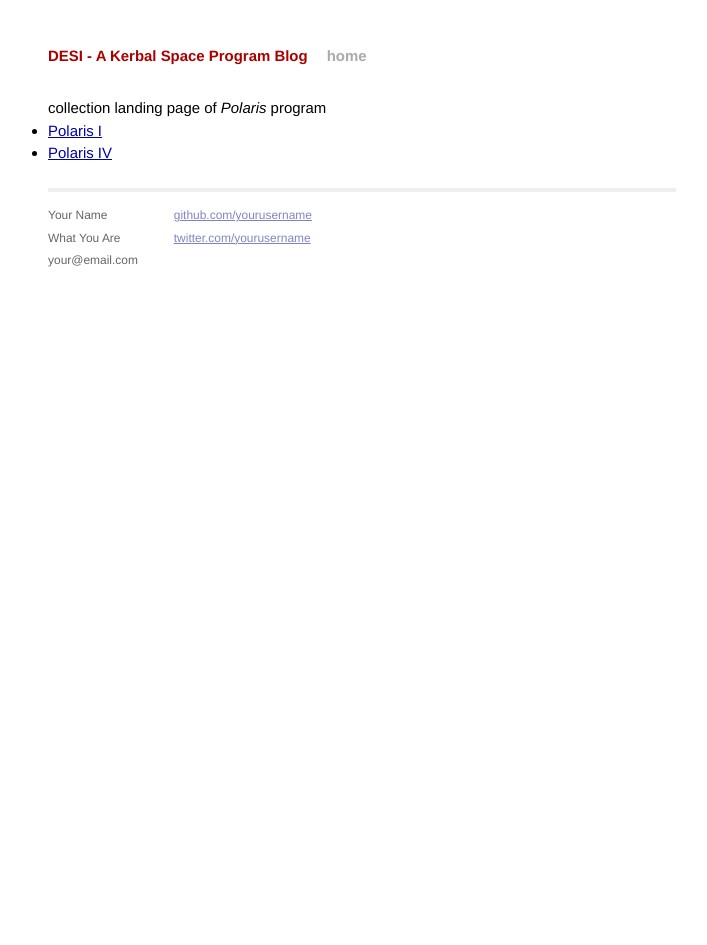
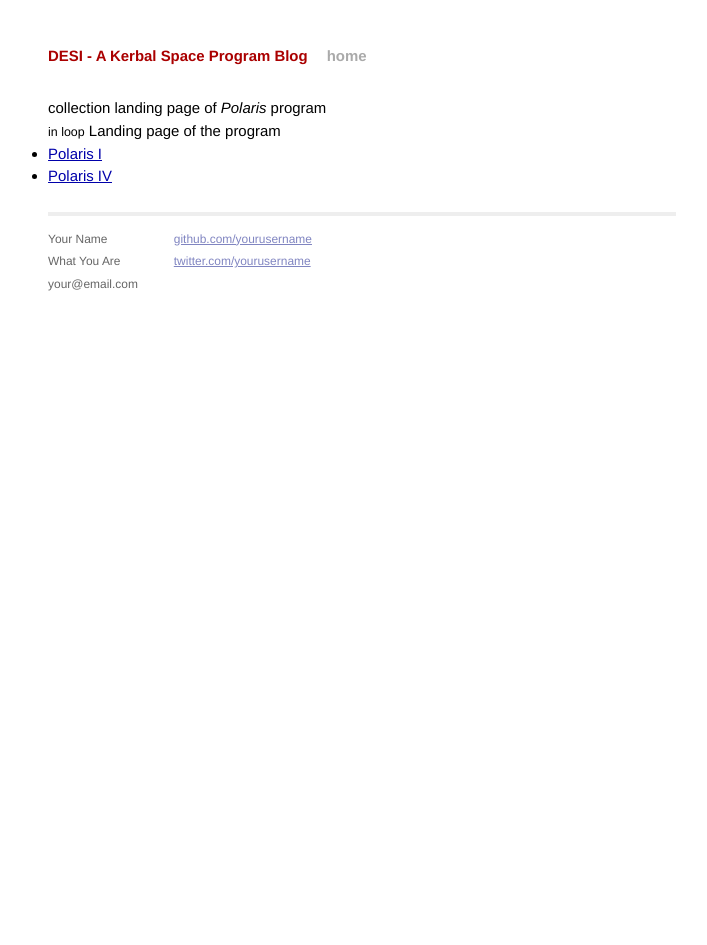
Before and after one commit to Piderman/DESI, a Jekyll site: the page built from missions/polaris/index.html, in a window 1280 px wide. Shown: the whole page, without its empty margins (278-985 px from the left). Built offline with Jekyll 4.4.1, drawn with Linux system fonts in a browser that asks for light colours.

Commit message:
params now working in missions

```diff
--- a/_includes/mission__list.html
+++ b/_includes/mission__list.html
@@ -1,5 +1,10 @@
+<small>in loop</small> Landing page of the <cite>{{inclide.collection}}</cite> program
 {% for page in site.pages %}
+<ul>
 	{% if page.mission__category == include.collection %}
+	<li>
 		<a href="{{page.url}}">{{page.title}}</a>
+	</li>
 	{% endif %}
+</ul>
 {% endfor %}
--- a/missions/polaris/index.html
+++ b/missions/polaris/index.html
@@ -4,12 +4,4 @@ layout: default
 collection landing page of <cite>Polaris</cite> program<br/>
 
 
-{% for page in site.pages %}
-<ul>
-	{% if page.mission__category == "Polaris" %}
-	<li>
-		<a href="{{page.url}}">{{page.title}}</a>
-	</li>
-	{% endif %}
-</ul>
-{% endfor %}
+{% include mission__list.html collection="Polaris"  %}
```
Also changed, not shown: missions/Munar/index.html (+1 -10 lines).
